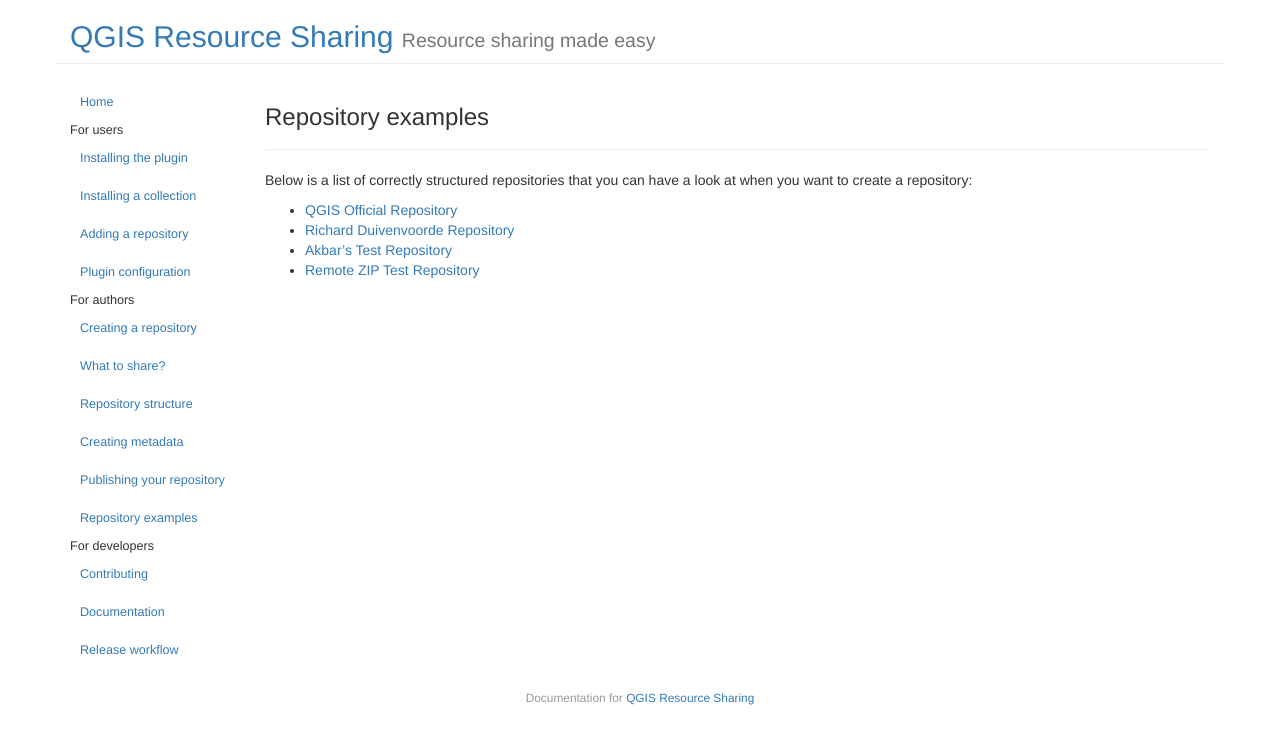
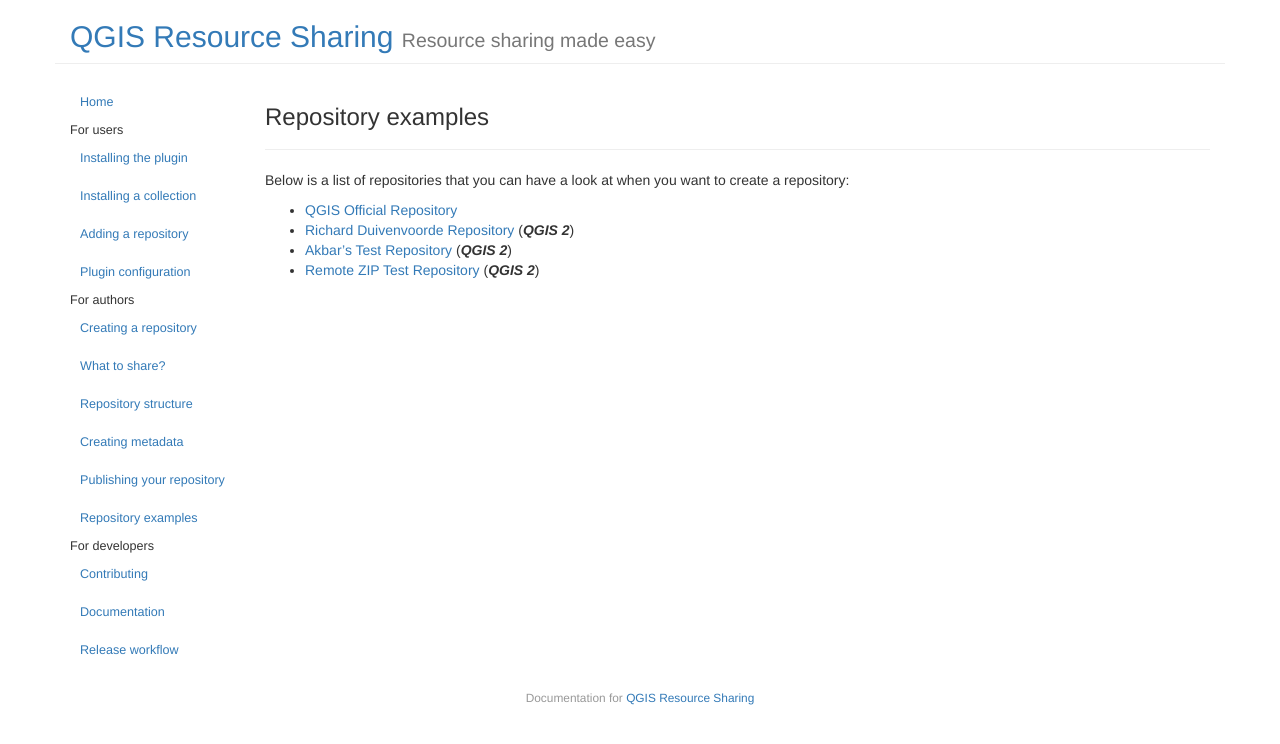
Before and after one commit to QGIS-Contribution/QGIS-ResourceSharing, a Jekyll site: the page built from _posts/2016-08-19-repository-example.md, in a window 1280 px wide. Shown: the top 744 px of the page. Built offline with Jekyll 4.4.1, drawn with Linux system fonts in a browser that asks for light colours.

Commit message:
Update 2016-08-19-repository-example.md

```diff
--- a/_posts/2016-08-19-repository-example.md
+++ b/_posts/2016-08-19-repository-example.md
@@ -5,10 +5,10 @@
 date: 2016-08-19 11:24:17
 order: 6
 ---
-Below is a list of correctly structured repositories that you can
-have a look at when you want to create a repository:
+Below is a list of repositories that you can have a look at
+when you want to create a repository:
 
 * [QGIS Official Repository](https://github.com/qgis/QGIS-Resources)
-* [Richard Duivenvoorde Repository](https://github.com/rduivenvoorde/qgis-styles)
-* [Akbar's Test Repository](https://github.com/akbargumbira/qgis_resources_data)
-* [Remote ZIP Test Repository](https://github.com/akbargumbira/zip_data_example)
+* [Richard Duivenvoorde Repository](https://github.com/rduivenvoorde/qgis-styles) (***QGIS 2***)
+* [Akbar's Test Repository](https://github.com/akbargumbira/qgis_resources_data) (***QGIS 2***)
+* [Remote ZIP Test Repository](https://github.com/akbargumbira/zip_data_example) (***QGIS 2***)
```
